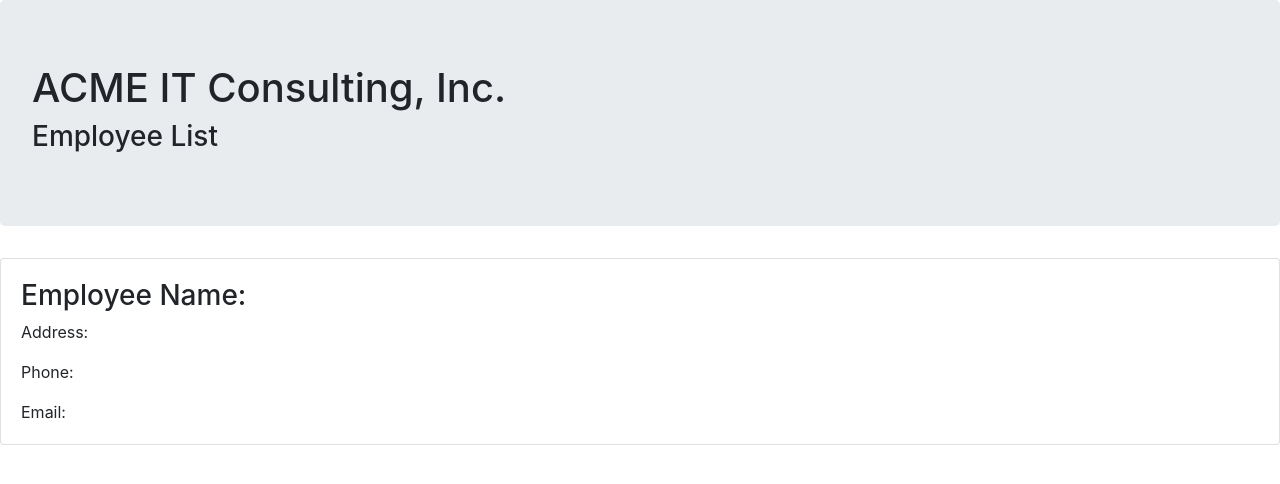
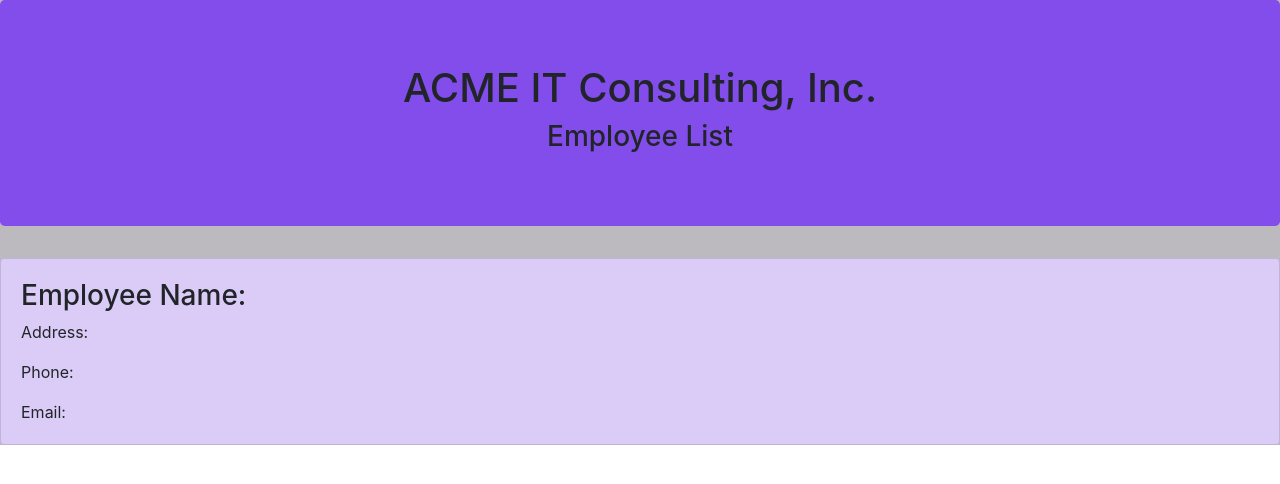
Before and after one commit to Hlsorrells/employee-directory-app, a React (Create React App) app: page / in a window 1280 px wide. Shown: the top 484 px of the page. Built offline with nearby package versions, Linux system fonts and the light colour scheme.

Commit message:
added some color and alignment styling to components and main app

```diff
--- a/src/App.js
+++ b/src/App.js
@@ -2,10 +2,9 @@
 import Header from './components/Header/Header'
 import EmployeeCard from './components/EmployeeCard/EmployeeCard';
 
-
 function App() {
   return (
-    <div>
+    <div style={{background: "#bcbabf"}}>
       <Header />
       <EmployeeCard />
     </div>
--- a/src/components/EmployeeCard/EmployeeCard.js
+++ b/src/components/EmployeeCard/EmployeeCard.js
@@ -2,7 +2,7 @@
 
 function Card() {
   return (
-    <div className="card">
+    <div className="card" style={{background: "#daccf6"}}>
       <div className="card-body">
         <h3 className="card-text">Employee Name:<span></span></h3>
         <p className="card-text">Address:<span></span></p>
--- a/src/components/Header/Header.js
+++ b/src/components/Header/Header.js
@@ -1,8 +1,15 @@
 import React from "react";
+
+const styles = {
+  jumbotron: {
+    textAlign: "center",
+    background: "#824dea"
+  }
+}
 
 const Jumbotron = () => {
   return (
-    <div className="jumbotron">
+    <div className="jumbotron" style={styles.jumbotron}>
       <h1>ACME IT Consulting, Inc.</h1>
       <h3>Employee List</h3>
     </div>
```
